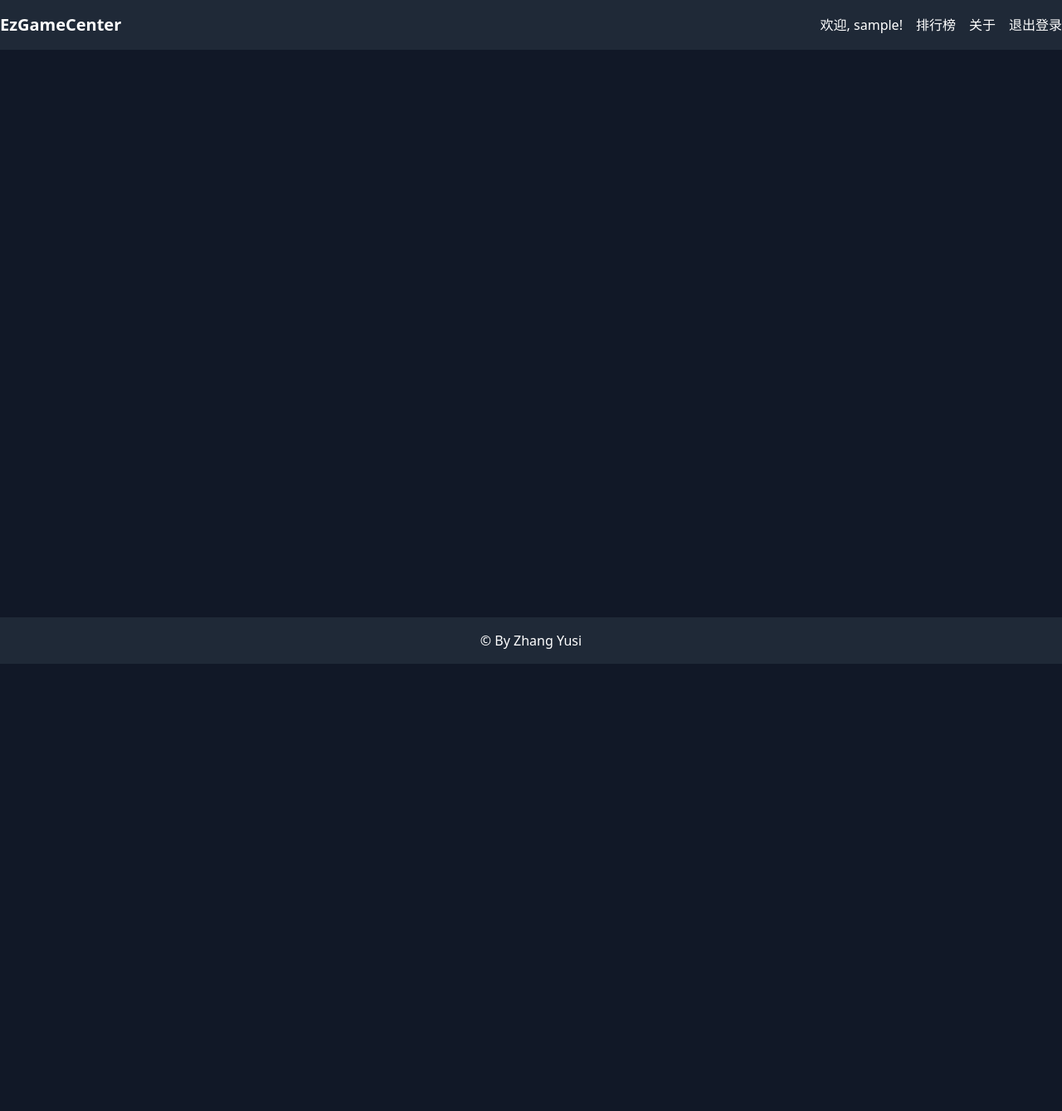
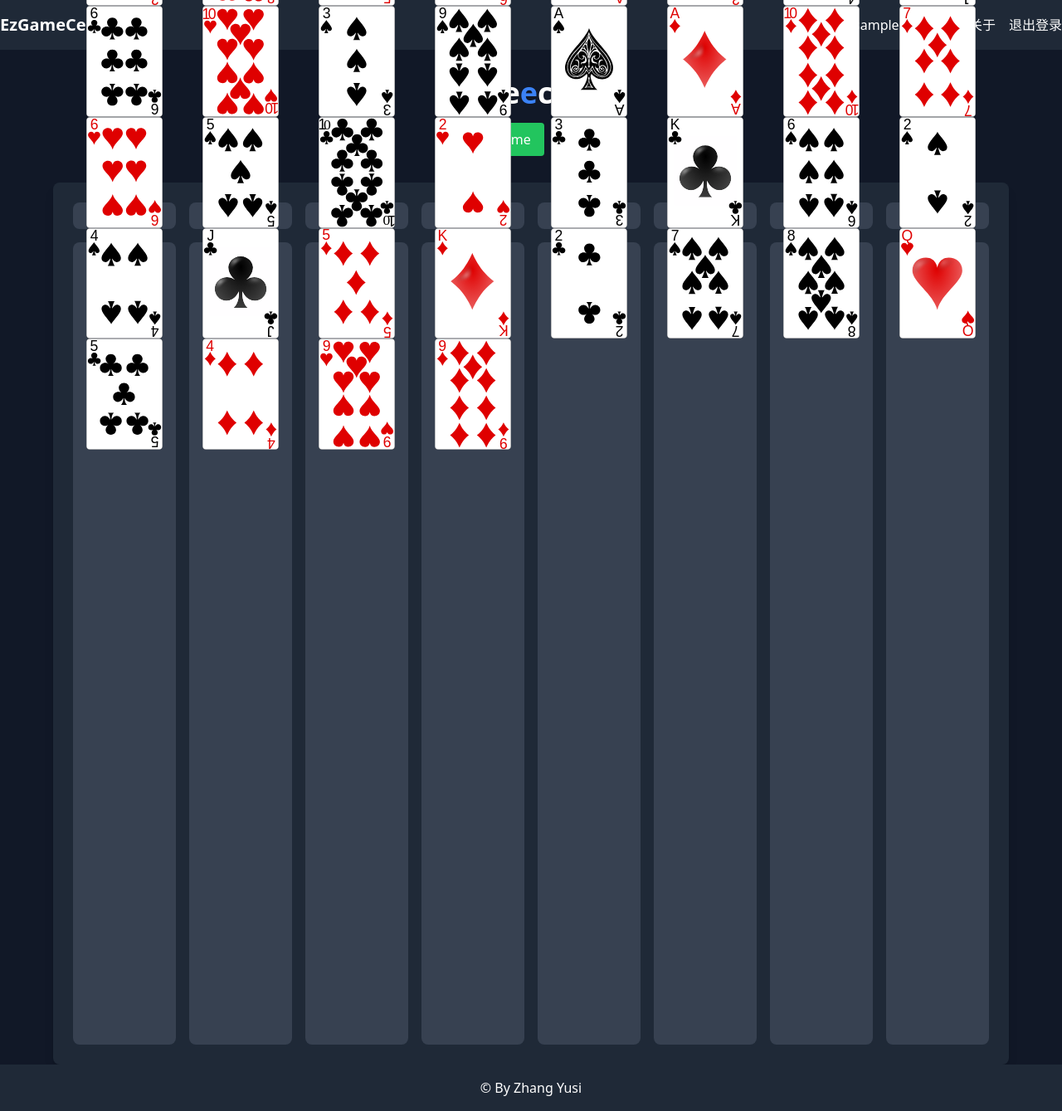
Before and after one commit to Lyan9145/EzGameCenter, a Flask app: page /freecell in a window 1280 px wide. Shown: the whole page at 83% size. Before the commit the page ends 800 px from the top, so only its background shows below. Run offline with Flask 3, Linux system fonts and the light colour scheme; the visitor is signed in with stand-in values (Sample User, id 1); some libraries are stand-ins or nearby versions.

Commit message:
freecell实现，但有bug

```diff
--- a/static/freecell.js
+++ b/static/freecell.js
@@ -357,7 +357,21 @@ Game.prototype.Deck.prototype.Card.prototype.sameValue = function(other) {
  * The image name and location as a string. Used when creating the web page.
  */
 Game.prototype.Deck.prototype.Card.prototype.image = function() {
-    return `static/cards/${this.suit}_${this.value}.svg`;
+    let cardValue = this.value;
+
+    if (cardValue == 1) {
+        cardValue = 'ace';
+    } else if (cardValue == 13) {
+        cardValue = 'king';
+    } else if (cardValue == 12) {
+        cardValue = 'queen';
+    } else if (cardValue == 11) {
+        cardValue = 'jack';
+    }
+
+    // Use SVG images for card suits
+    const suitImage = `static/cards/${cardValue}_of_${this.suit}.svg`;
+    return suitImage;
 };
 
 /******************************************************************************/
@@ -388,7 +402,7 @@ UI.prototype.init = function() {
     // set up the help dialog and button
     this.help();
 
-    this.setup_secret();
+    // this.setup_secret();
 
     // initialise draggables
     this.create_draggables();
@@ -414,9 +428,8 @@ UI.prototype.add_cards = function() {
             img.src = card.image();
 
             card_div = document.createElement('div');
-            card_div.className = 'card';
+            card_div.className = 'card relative -top-[75%]'; // Tailwind classes for overlap
             card_div.id = card.id;
-            card_div.style.top = (25 * j).toString() + 'px';
             card_div.appendChild(img);
 
             col_div.appendChild(card_div);
--- a/templates/freecell.html
+++ b/templates/freecell.html
@@ -4,6 +4,81 @@
 
 {% block content %}
 
+<head>
+    <meta charset="utf-8" />
+    <script src="https://ajax.googleapis.com/ajax/libs/jquery/1.6.1/jquery.min.js" type="text/javascript"></script>
+    <script src="https://ajax.googleapis.com/ajax/libs/jqueryui/1.8.13/jquery-ui.min.js" type="text/javascript"></script>
+    <script src="{{ url_for('static', filename='freecell.js') }}" type="text/javascript"></script>
+    <title>Freecell</title>
+</head>
+<body class="bg-gray-900 text-white">
+<div id="title" class="text-center my-8">
+    <h1 class="text-4xl font-bold">Fre<span id="secret" class="text-blue-500">e</span>cell</h1>
+    <div class="flex justify-center gap-4 mt-4">
+        <button id="newgame" class="bg-green-500 text-white py-2 px-4 rounded hover:bg-green-600 transition">New Game</button>
+        <button id="help" class="bg-blue-500 text-white py-2 px-4 rounded hover:bg-blue-600 transition">Help</button>
+    </div>
+</div>
+<div id="table" class="grid grid-cols-8 gap-4 max-w-6xl mx-auto bg-gray-800 p-6 rounded-lg shadow-lg">
+    <div id="free0" class="free bg-gray-700 rounded-lg p-4"></div>
+    <div id="free1" class="free bg-gray-700 rounded-lg p-4"></div>
+    <div id="free2" class="free bg-gray-700 rounded-lg p-4"></div>
+    <div id="free3" class="free bg-gray-700 rounded-lg p-4"></div>
+    <div id="suit0" class="suit bg-gray-700 rounded-lg p-4"></div>
+    <div id="suit1" class="suit bg-gray-700 rounded-lg p-4"></div>
+    <div id="suit2" class="suit bg-gray-700 rounded-lg p-4"></div>
+    <div id="suit3" class="suit bg-gray-700 rounded-lg p-4"></div>
+    <div id="col0" class="column bg-gray-700 rounded-lg p-4"></div>
+    <div id="col1" class="column bg-gray-700 rounded-lg p-4"></div>
+    <div id="col2" class="column bg-gray-700 rounded-lg p-4"></div>
+    <div id="col3" class="column bg-gray-700 rounded-lg p-4"></div>
+    <div id="col4" class="column bg-gray-700 rounded-lg p-4"></div>
+    <div id="col5" class="column bg-gray-700 rounded-lg p-4"></div>
+    <div id="col6" class="column bg-gray-700 rounded-lg p-4"></div>
+    <div id="col7" class="column bg-gray-700 rounded-lg p-4"></div>
+</div>
 
+<div id="windialog" class="text-center my-8 bg-gray-800 p-6 rounded-lg shadow-lg">
+    <p class="text-xl font-bold">Well done, you have won!</p>
+</div>
+
+<div id="helptext" class="max-w-4xl mx-auto bg-gray-800 p-6 rounded-lg shadow-lg">
+    <p class="text-lg mb-4">
+        FreeCell is a solitaire-based card game played with a 52-card standard deck.
+        It is fundamentally different from most solitaire games in that nearly all
+        deals can be solved.
+    </p>
+    <p class="text-lg font-semibold">Construction and layout:</p>
+    <ul class="list-disc list-inside text-gray-300 mb-4">
+        <li>One standard 52-card deck is used.</li>
+        <li>There are four open cells and four open foundations. Some alternate
+        rules use between one to ten cells.</li>
+        <li>Cards are dealt into eight cascades, four of which comprise seven cards
+        and four of which comprise six. Some alternate rules will use between four to ten cascades.</li>
+    </ul>
+    <p class="text-lg font-semibold">Building during play:</p>
+    <ul class="list-disc list-inside text-gray-300 mb-4">
+        <li>The top card of each cascade begins a tableau.</li>
+        <li>Tableaux must be built down by alternating colors.</li>
+        <li>Foundations are built up by suit.</li>
+    </ul>
+    <p class="text-lg font-semibold">Moves:</p>
+    <ul class="list-disc list-inside text-gray-300 mb-4">
+        <li>Any cell card or top card of any cascade may be moved to build on a
+        tableau, or moved to an empty cell, an empty cascade, or its foundation.</li>
+        <li>Complete or partial tableaus may be moved to build on existing tableaus,
+        or moved to empty cascades, by recursively placing and removing cards
+        through intermediate locations. While computer implementations often show
+        this motion, players using physical decks typically move the tableau at
+        once.</li>
+    </ul>
+    <p class="text-lg font-semibold">Victory:</p>
+    <ul class="list-disc list-inside text-gray-300 mb-4">
+        <li>The game is won after all cards are moved to their foundation piles.</li>
+    </ul>
+    <p class="text-gray-300">Rules from <a href="http://en.wikipedia.org/wiki/Freecell" class="text-blue-500 hover:underline">Wikipedia.</a></p>
+</div>
+
+</body>
 
 {% endblock %}
```
